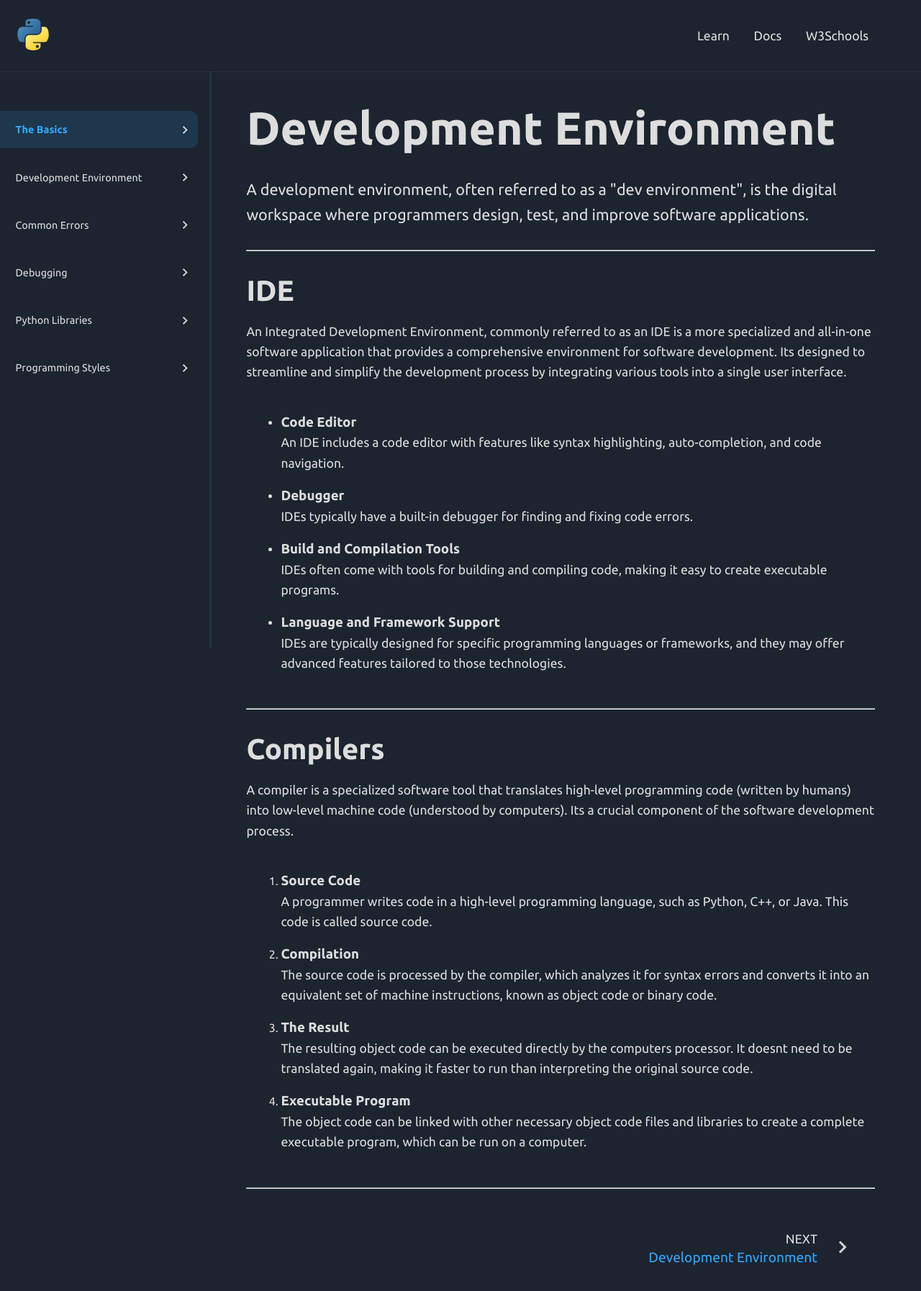
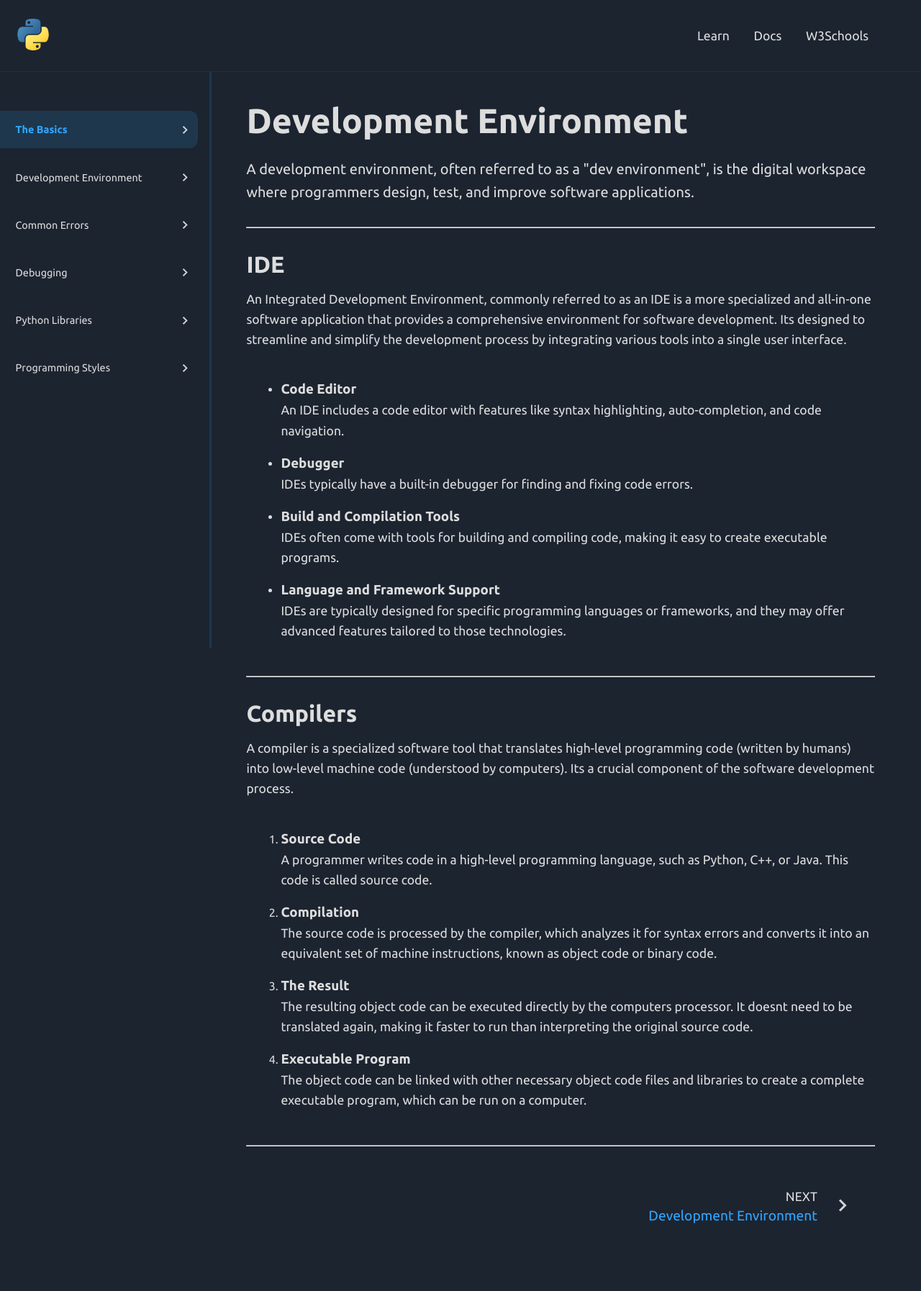
Before and after one commit to nataliadgalindo/python-wiki, a React (Vite) app: page /learn/devenv in a window 1280 px wide. Shown: the top 1794 px of the page at 72% size. After the commit the page ends 1765 px from the top, so only its background shows below. Built offline with nearby package versions, Linux system fonts and the light colour scheme.

Commit message:
update responsivity

```diff
--- a/src/index.css
+++ b/src/index.css
@@ -90,10 +90,6 @@ li > strong {
 .top-links a {
   margin: 0 0.5em;
   font-size: 1.3em;
-}
-
-.top-links a:hover {
-  border-bottom: 2px solid var(--main-blue);
 }
 
 /* home page */
@@ -350,7 +346,7 @@ td {
   justify-content: end;
 }
 
-@media screen and (min-width: 1024px) {
+@media screen and (min-width: 768px) {
   body {
     font-size: 14px;
   }
@@ -363,7 +359,7 @@ td {
   /* top nav */
 
   .top-nav {
-    padding: 0 4em 0 1.5em;
+    padding-right: 4em;
   }
 
   .top-links {
@@ -425,10 +421,6 @@ td {
     border-radius: 0 12px 12px 0;
   }
 
-  .side-nav a:hover {
-    background-color: var(--grayish-blue);
-  }
-
   .highlight-link {
     background-color: var(--grayish-blue);
     color: var(--main-blue);
@@ -447,6 +439,46 @@ td {
     grid-column: 2 / span 1;
   }
 
+  /* sections */
+
+  #section-header h1 {
+    font-size: 3em;
+  }
+
+  #section-header p {
+    font-size: 1.25em;
+  }
+
+  /* subsections */
+
+  .subsection-header h2 {
+    font-size: 2em;
+  }
+
+  /* sub-subsections */
+
+  .sub-subsection-header h3 {
+    font-size: 1.25em;
+  }
+}
+
+@media screen and (min-width: 1024px) {
+  body {
+    font-size: 16px;
+  }
+
+  /* top nav */
+
+  .top-links a:hover {
+    border-bottom: 2px solid var(--main-blue);
+  }
+
+  /* side nav */
+
+  .side-nav a:hover {
+    background-color: var(--grayish-blue);
+  }
+
   /* page buttons */
 
   .page-btn-container {
@@ -458,7 +490,7 @@ td {
 
   .page-btn {
     padding: 1.5em 1.75em;
-    min-width: 268px;
+    min-width: 270px;
   }
 
   .last-page-btn {
@@ -481,12 +513,6 @@ td {
 
   .page-btn span:hover {
     text-decoration: underline var(--main-blue);
-  }
-}
-
-@media screen and (min-width: 1280px) {
-  body {
-    font-size: 16px;
   }
 }
 
```
